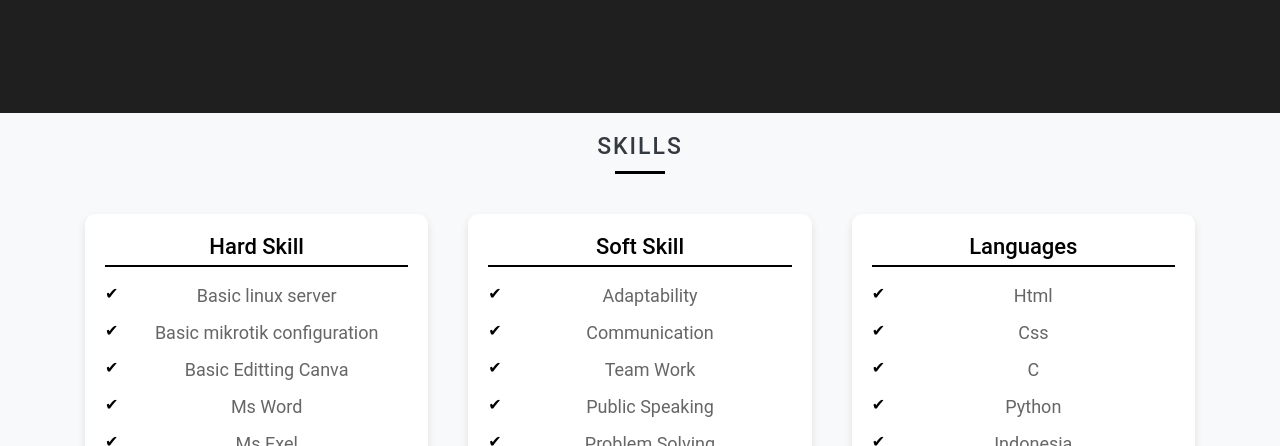
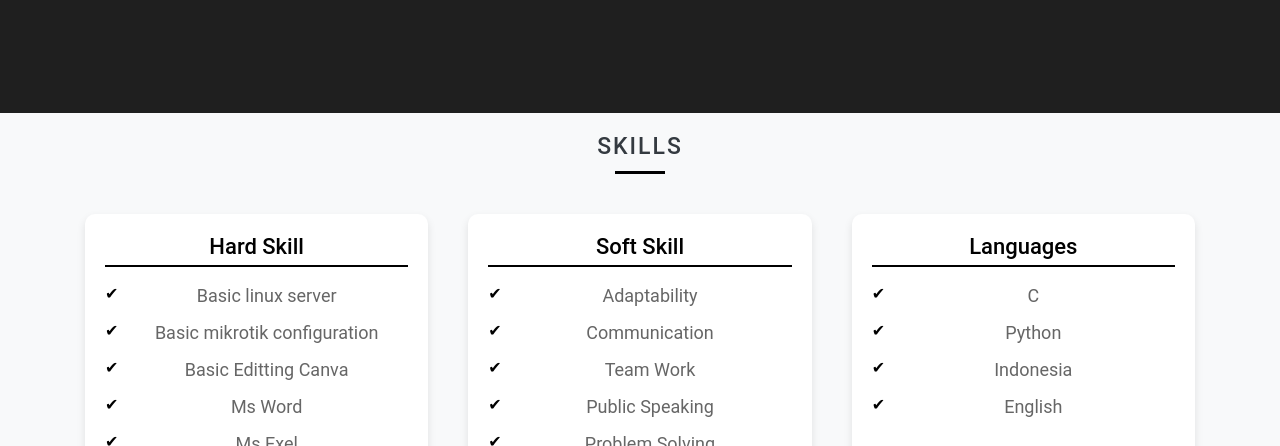
Before and after one commit to nymosanno/Web-Personal, a plain HTML site: page index.html in a window 1280 px wide. Shown: the part 354-800 px from the top of the page. Drawn offline with nearby package versions, Linux system fonts and the light colour scheme.

Commit message:
Update index.html

```diff
--- a/index.html
+++ b/index.html
@@ -102,8 +102,6 @@
       <div class="col-md-4">
         <h3 class="skill-category-title">Languages</h3>
         <ul class="skill-list">
-          <li>Html</li>
-          <li>Css</li>
           <li>C</li>
           <li>Python</li>
           <li> Indonesia</li>
```
